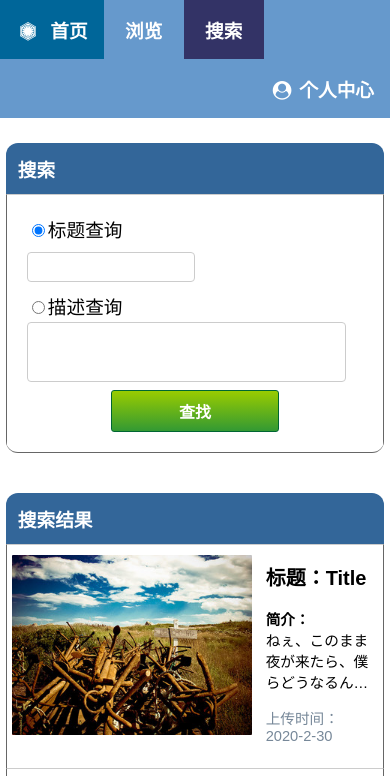
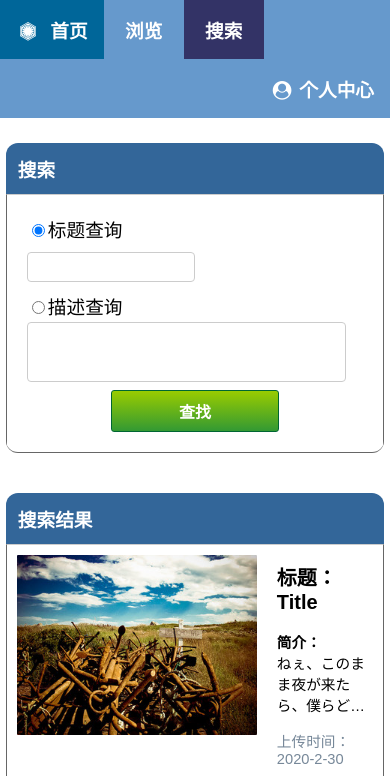
Before and after one commit to Dying-fish/19ss_Project1, a plain HTML site: page src/HTML/Search.html in a window 390 px wide. Shown: the top 776 px of the page. Drawn offline with Linux system fonts and the light colour scheme.

Commit message:
infomation

```diff
--- a/src/CSS/Frame.css
+++ b/src/CSS/Frame.css
@@ -158,6 +158,9 @@ input[type=button]{
 }
 
 @media screen and (max-width: 1000px){
+  #images{
+    padding: 10px;
+  }
   .images{
     width: 36vw;
     height:27vw;
@@ -167,7 +170,7 @@ input[type=button]{
     height:327vw;
   }
   .word{
-    padding: 1px 2% 10px 2%;
+    padding: 1px 2% 10px 10px;
   }
   .word h2{
     font-size: 15pt;
```
